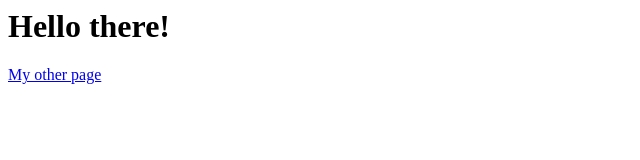
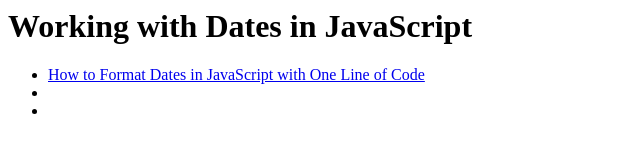
Before and after one commit to yugmani/js-date-format, a plain HTML site: page index.html in a window 1280 px wide. Shown: the whole page, without its empty margins (0-640 px from the left). Drawn offline with Linux system fonts and the light colour scheme.

Commit message:
what is new Date()

```diff
--- a/index.html
+++ b/index.html
@@ -1,11 +1,23 @@
 <html>
   <head>
-    <meta charset="UTF-8">
-    <script src="script.js"></script>
+    <meta charset="UTF-8" />
+
     <!-- <link rel="stylesheet" type="text/css" href="styles.css"> -->
   </head>
   <body>
-    <h1>Hello there!</h1>
-    <a href="/me.html">My other page</a>
+    <div class="container">
+      <h1>Working with Dates in JavaScript</h1>
+      <ul>
+        <li>
+          <a
+            href="https://www.freecodecamp.org/news/how-to-format-dates-in-javascript/"
+            >How to Format Dates in JavaScript with One Line of Code</a
+          >
+        </li>
+        <li></li>
+        <li></li>
+      </ul>
+    </div>
+    <script src="script.js"></script>
   </body>
 </html>
--- a/script.js
+++ b/script.js
@@ -1 +1,21 @@
-console.log('hello!')
+// ***********************************
+// How to Format Dates in JS
+// ***********************************
+
+// The most used method to get the date in JavaScript is the new Date() object.
+
+// By default, when you run new Date() in your terminal, it uses your browser's time zone and displays the date as a full text string, like Wed Jul 07 2021 19:12:32 GMT-0700 (Pacific Daylight Time).
+
+let newdate = new Date();
+// console.log(newdate);
+// Wed Jul 07 2021 19:12:32 GMT-0700 (Pacific Daylight Time)
+
+// formatting date;
+let today = new Date().toLocaleDateString('en-us', {
+  weekday: 'long',
+  year: 'numeric',
+  month: 'short',
+  day: 'numeric'
+});
+
+// console.log(today); // Wednesday, Jul 7, 2021
```
